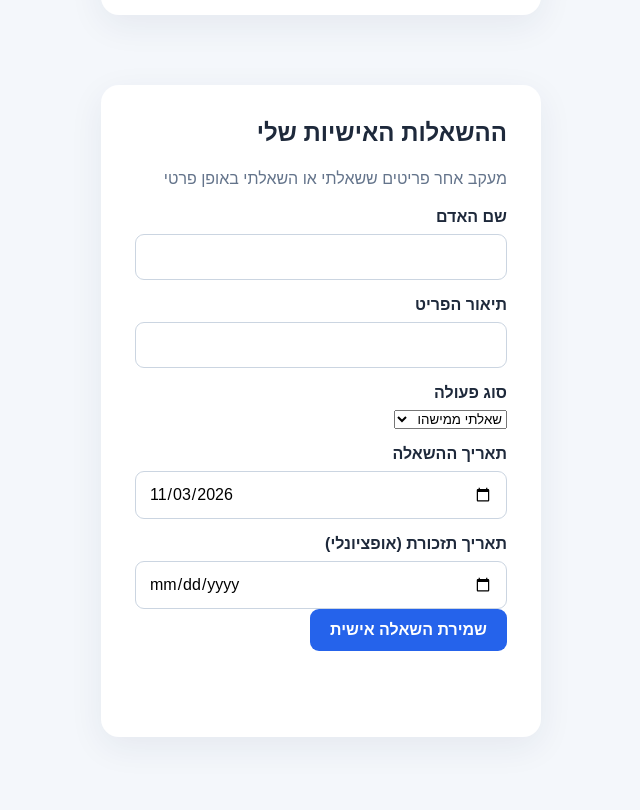
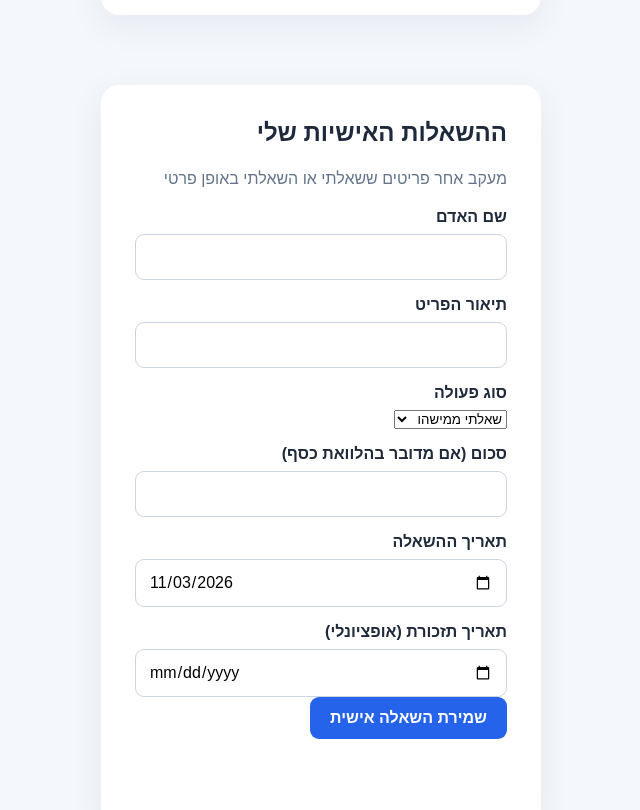
Before and after one commit to c0548520472-cpu/GmachManagement, a plain HTML site: page GmachManagement.Client/index.html in a window 1280 px wide. Shown: the part 638-1448 px from the top of the page, without its empty margins (319-959 px from the left). Drawn offline with Linux system fonts and the light colour scheme.

Commit message:
Complete personal loan amount support

```diff
--- a/GmachManagement.Client/index.html
+++ b/GmachManagement.Client/index.html
@@ -125,6 +125,8 @@
                         <option value="1">שאלתי ממישהו</option>
                         <option value="2">השאלתי למישהו</option>
                     </select>
+                    <label for="personalAmount">סכום (אם מדובר בהלוואת כסף)</label>
+                    <input id="personalAmount" type="number" min="0.01" step="0.01">
                     <label for="personalDate">תאריך ההשאלה</label>
                     <input id="personalDate" type="date" required>
                     <label for="personalReminder">תאריך תזכורת (אופציונלי)</label>
```
